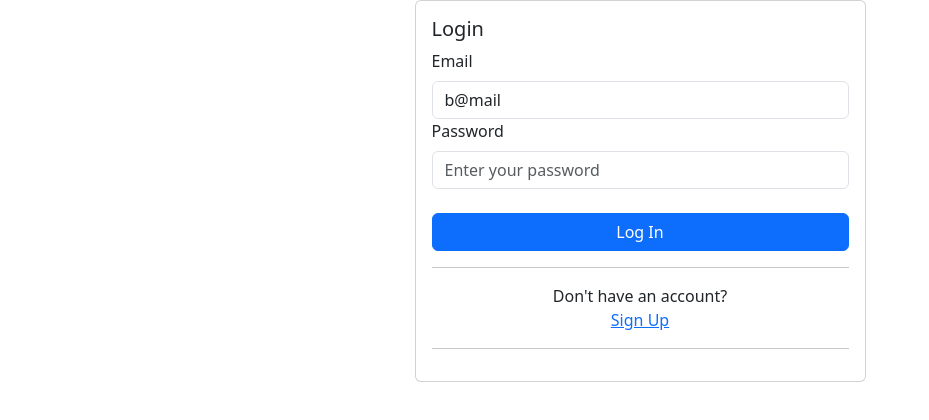
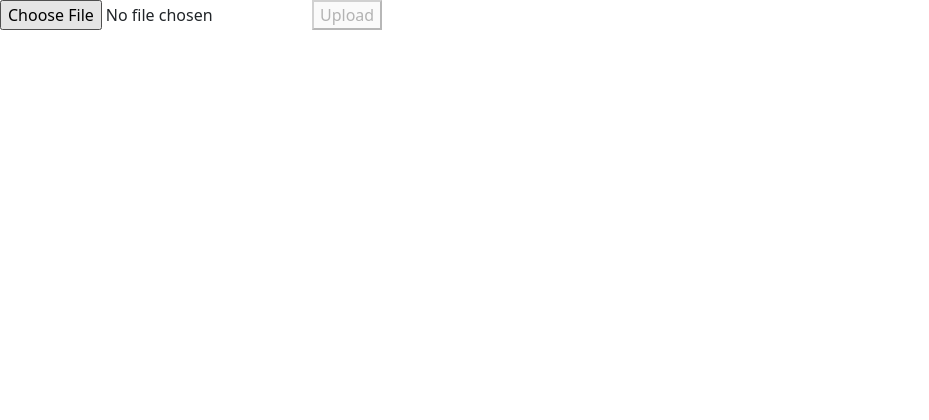
Before and after one commit to kbenavides1312/my-expenses_ui-react, a React (Create React App) app in the folder my-expenses-ui/: page /upload in a window 1280 px wide. Before the commit this address led to /admin/login. Shown: the top 420 px of the page, without its empty margins (0-929 px from the left). Built offline with nearby package versions, Linux system fonts and the light colour scheme.

Commit message:
feat: upload file

```diff
--- a/my-expenses-ui/package.json
+++ b/my-expenses-ui/package.json
@@ -13,6 +13,7 @@
     "react-bootstrap": "^2.9.0",
     "react-bootstrap-icons": "^1.10.3",
     "react-dom": "^18.2.0",
+    "react-dropzone": "^14.2.3",
     "react-router-dom": "^6.16.0",
     "react-scripts": "5.0.1",
     "web-vitals": "^2.1.4"
--- a/my-expenses-ui/src/AppRoutes.js
+++ b/my-expenses-ui/src/AppRoutes.js
@@ -2,6 +2,7 @@ import React from 'react';
 import { BrowserRouter as Router, Route, Routes } from 'react-router-dom';
 import Login from './Components/Login';
 import Inventory from './Components/Inventory';
+import FileUpload from './Components/FileUpload';
 import Private from './Components/Private';
 
 const AppRoutes = () => {
@@ -12,6 +13,7 @@ const AppRoutes = () => {
         <Route path="/admin/login" element={<Login />} />
         <Route path="/admin/signup" element={<p>Hi</p>} />
         <Route path="/inventory" element={<Inventory />} />
+        <Route path="/upload" element={<FileUpload />} />
 
       </Routes>
     </Router>
--- /dev/null
+++ b/my-expenses-ui/src/Components/FileUpload.js
@@ -0,0 +1,39 @@
+import React, { useState } from 'react';
+import { uploadReceiptXML } from '../Services/Receipts'
+
+function FileUpload() {
+    const [file, setFile] = useState(null);
+    const [uploading, setUploading] = useState(false);
+
+    const handleChange = (event) => {
+        setFile(event.target.files[0]);
+    };
+
+    const handleUpload = async () => {
+        try {
+            setUploading(true);
+            const response = await uploadReceiptXML(file);
+            if (response.statusCode == 200) {
+                alert('File uploaded successfully!');
+            } else {
+                const data = await response.body.json();
+                console.error('File upload failed:', data);
+            }
+        } catch (error) {
+            console.error('Error uploading file: ', error);
+        } finally {
+            setUploading(false);
+        }
+    };
+
+    return (
+        <div>
+            <input type="file" onChange={handleChange} />
+            <button onClick={handleUpload} disabled={!file || uploading}>
+                {uploading ? 'Uploading...' : 'Upload'}
+            </button>
+        </div>
+    );
+}
+
+export default FileUpload;
--- /dev/null
+++ b/my-expenses-ui/src/Services/Receipts.js
@@ -0,0 +1,23 @@
+
+export const uploadReceiptXML = async (file) => {
+    try {
+        const settings = {
+            method: 'POST',
+            headers: {
+                'Accept': 'application/json',
+                'Content-Type': 'application/xml',
+            },
+            body: file,
+        };
+        console.log("RECEIPTS_API_URL", process.env.REACT_APP_RECEIPTS_API_URL)
+        const response = await fetch(`${process.env.REACT_APP_RECEIPTS_API_URL}/receipts`, settings);
+        if (response.ok) {
+            const data = await response.json()
+            console.log("data", data)
+        } else {
+            console.log("response", response)
+        }
+    } catch (error) {
+        console.error('Error fetching files:', error);
+    }
+};
```
Also changed, not shown: 2 other files (tests, documents, lock files or other folders).
